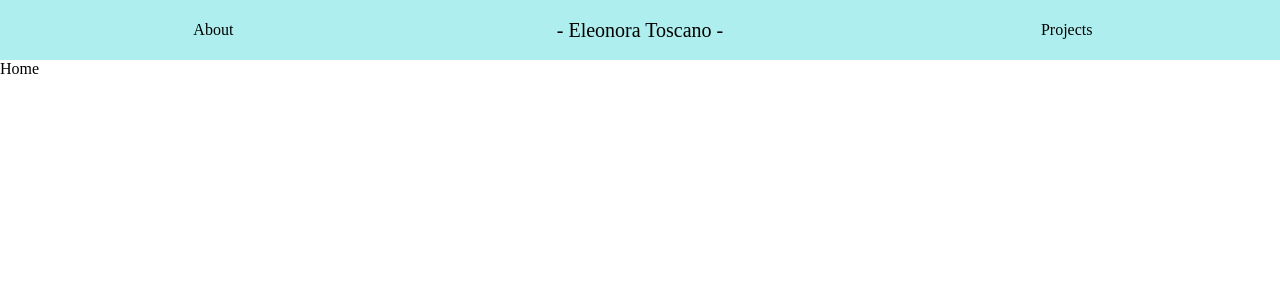
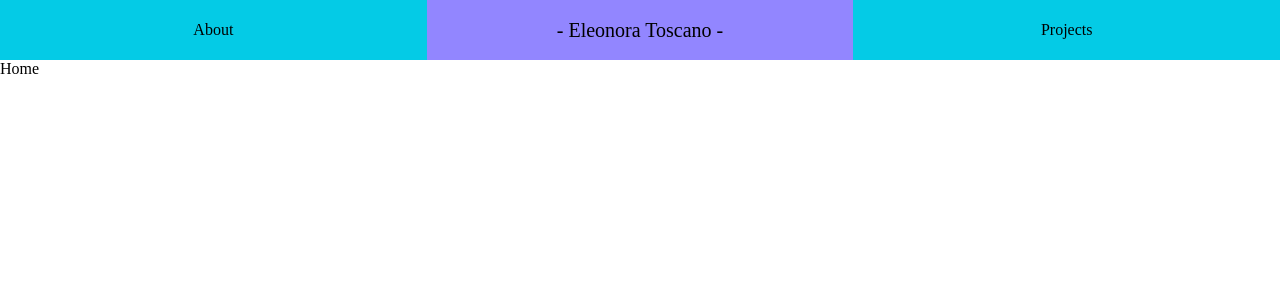
Before and after one commit to etoscano/portfolio, a React (Create React App) app: page / in a window 1280 px wide. Shown: the top 300 px of the page. Built offline with nearby package versions, Linux system fonts and the light colour scheme.

Commit message:
gloabl variables

```diff
--- a/src/App.js
+++ b/src/App.js
@@ -1,7 +1,7 @@
 import Header from "./Components/Header/Header";
 import Footer from "./Components/Footer/Footer";
 
-import "./Global/reset.scss";
+import "./Global/main.scss";
 
 function App() {
   return (
--- a/src/Components/Header/Header.js
+++ b/src/Components/Header/Header.js
@@ -4,24 +4,35 @@ import About from "../../Pages/About";
 import Projects from "../../Pages/Projects";
 import ErrorPage from "../../Pages/ErrorPage";
 
-
-import "./Header.scss";
+import { useState } from 'react';
 
 function Header() {
+    const names = ['Home', 'About', 'Projects'];
+    const [active, setActive] = useState(names[0]);
+
+
+    function setSelected(name) {
+        setActive(name);
+    }
+
+    const isAboutSelected = active === 'About';
+    const isHomeSelected = active === 'Home';
+    const isProjectsSelected = active === 'Projects';
+
   return (
     <Router>
       <header className="header">
         {/* Links */}
         <nav className="header__nav">
             <ul className="header__list">
-                <li className="header__item">
-                  <Link className="header__link" to="/about"> About </Link>
+                <li className={`header__item ${isAboutSelected ? "header__item--active" : ""} `}>
+                  <Link className="header__link" to="/about" onClick={() => setSelected('About')}> About </Link>
                 </li>
-                <li className="header__item">
-                 <Link className="header__link header__title" to="/"> - Eleonora Toscano - </Link>
+                <li className={`header__item ${isHomeSelected ? "header__item--active" : ""} `}>
+                 <Link className="header__link header__title" to="/" onClick={() => setSelected('Home')} > - Eleonora Toscano - </Link>
                 </li>
-                <li className="header__item">
-                  <Link className="header__link" to="/projects"> Projects </Link>
+                <li className={`header__item ${isProjectsSelected ? "header__item--active" : ""} `}>
+                  <Link className="header__link" to="/projects" onClick={() => setSelected('Projects')}> Projects </Link>
                 </li>
             </ul>
         </nav>
--- a/src/Components/Header/Header.scss
+++ b/src/Components/Header/Header.scss
@@ -2,7 +2,6 @@
 
 .header{
 
-    background: paleturquoise;
 
 }
 
@@ -27,12 +26,18 @@
     justify-content: center;
     align-content: center;
     flex-direction: column;
+    height: 100%;
+    background: $color-light-1;
 
+    &--active{
+        background: $color-light-2;
+    }
 }
 
 .header__link{
-    padding: 20px;
+    padding: 16px;
     text-align: center;
+
 }
 
 .header__title{
--- /dev/null
+++ b/src/Global/main.scss
@@ -0,0 +1,7 @@
+// Import Global
+@import "./reset.scss";
+@import "./variables.scss";
+
+// Import Modules
+@import "../Components/Header/Header.scss";
+@import "../Components/Footer/Footer.scss";
--- /dev/null
+++ b/src/Global/variables.scss
@@ -0,0 +1,3 @@
+
+$color-light-1: #04cbe6;
+$color-light-2: #9286ff;
```
